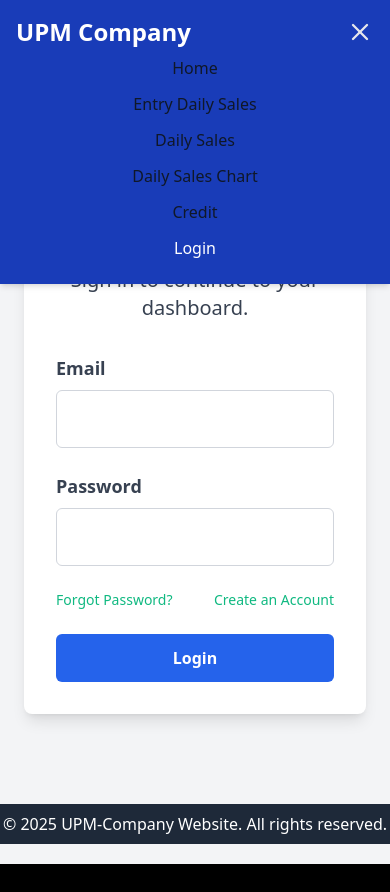
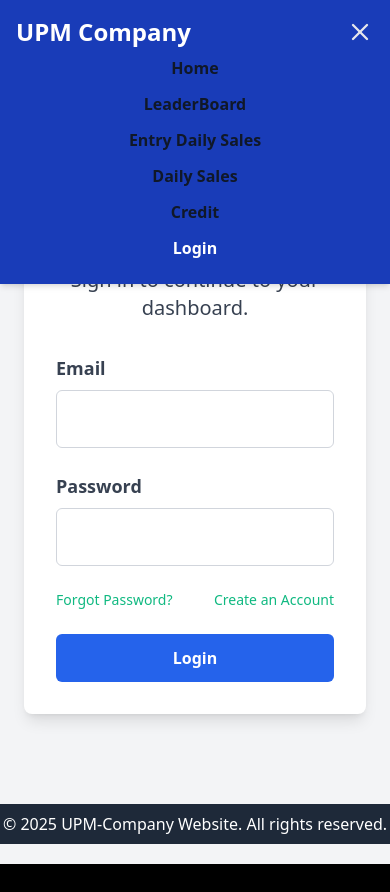
Before and after one commit to mnihadc/UPM-Company, a React (Vite) app in the folder frontend/: page /login in a window 390 px wide. Both pictures are taken after a click on the button 360 px from the left and 32 px from the top of the page. Built offline with nearby package versions, Linux system fonts and the light colour scheme.

Commit message:
Mobile size Navbar User update

```diff
--- a/frontend/src/Components/NavbarUser.jsx
+++ b/frontend/src/Components/NavbarUser.jsx
@@ -78,35 +78,34 @@ const NavbarUser = () => {
         <div className="md:hidden flex flex-col items-center bg-blue-800 py-2 space-y-3">
           <Link
             to="/"
-            className="hover:text-white transition"
+            className="hover:text-white transition font-bold"
             onClick={() => setIsOpen(false)}
           >
             Home
           </Link>
           <Link
-            to="/entry-daily-sales"
-            className="hover:text-white transition"
+            to="/leader-board"
+            className="hover:text-white transition font-bold"
+          >
+            LeaderBoard
+          </Link>
+          <Link
+            to="/daily-sales"
+            className="hover:text-white transition font-bold"
             onClick={() => setIsOpen(false)}
           >
             Entry Daily Sales
           </Link>
           <Link
-            to="/daily-sales"
-            className="hover:text-white transition"
+            to="/get-daily-sales"
+            className="hover:text-white transition font-bold"
             onClick={() => setIsOpen(false)}
           >
             Daily Sales
           </Link>
           <Link
-            to="/daily-sales-chart"
-            className="hover:text-white transition"
-            onClick={() => setIsOpen(false)}
-          >
-            Daily Sales Chart
-          </Link>
-          <Link
-            to="/credit"
-            className="hover:text-white transition"
+            to="/users-credit"
+            className="hover:text-white transition font-bold"
             onClick={() => setIsOpen(false)}
           >
             Credit
@@ -125,7 +124,7 @@ const NavbarUser = () => {
                 alt="profile"
               />
             ) : (
-              <span className="text-white hover:underline transition">
+              <span className="text-white hover:underline transition font-bold">
                 Login
               </span>
             )}
```
